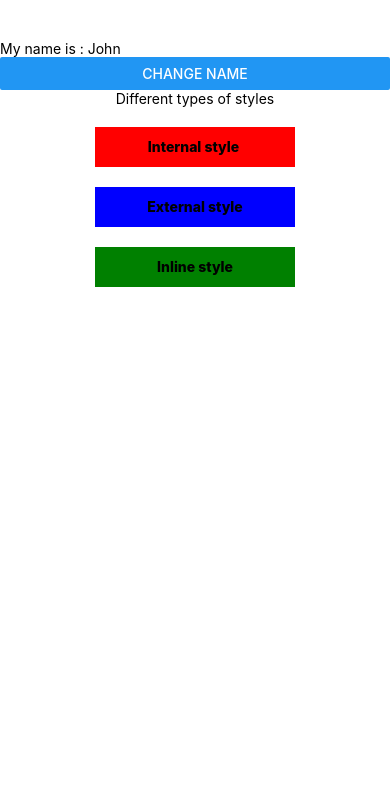
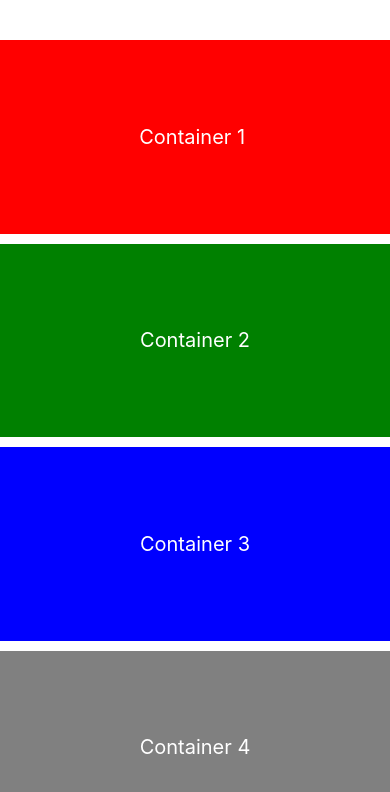
Before and after one commit to adnanDevelop/first-native-app, a React Native app: screen / in a window 390 px wide. Shown: the top 792 px of the page. Built offline with nearby package versions, Linux system fonts and the light colour scheme.

Commit message:
created layout using flex property

```diff
--- a/App.jsx
+++ b/App.jsx
@@ -1,18 +1,58 @@
 import React from "react";
-import { StyleSheet, View } from "react-native";
+import { StyleSheet, View, Text } from "react-native";
 
 import Profile from "./components/Profile";
 import StylePage from "./components/StylePage";
 
 const App = () => {
   return (
-    <View style={{ marginTop: 40 }}>
-      <Profile />
-      <StylePage />
+    <View style={styles.container}>
+      <View style={styles.subChildOne}>
+        <Text style={{ color: "white", fontSize: 20 }}>Container 1 </Text>
+      </View>
+      <View style={styles.subChildTwo}>
+        <Text style={{ color: "white", fontSize: 20 }}>Container 2</Text>
+      </View>
+      <View style={styles.subChildThree}>
+        <Text style={{ color: "white", fontSize: 20 }}>Container 3</Text>
+      </View>
+      <View style={styles.subChildFour}>
+        <Text style={{ color: "white", fontSize: 20 }}>Container 4</Text>
+      </View>
     </View>
   );
 };
 
 export default App;
 
-const styles = StyleSheet.create({});
+const styles = StyleSheet.create({
+  container: {
+    marginTop: 40,
+    flex: 1,
+    gap: 10,
+  },
+  subChildOne: {
+    flex: 1,
+    backgroundColor: "red",
+    alignItems: "center",
+    justifyContent: "center",
+  },
+  subChildTwo: {
+    flex: 1,
+    backgroundColor: "green",
+    alignItems: "center",
+    justifyContent: "center",
+  },
+  subChildThree: {
+    flex: 1,
+    backgroundColor: "blue",
+    alignItems: "center",
+    justifyContent: "center",
+  },
+  subChildFour: {
+    flex: 1,
+    backgroundColor: "gray",
+    alignItems: "center",
+    justifyContent: "center",
+  },
+});
```
